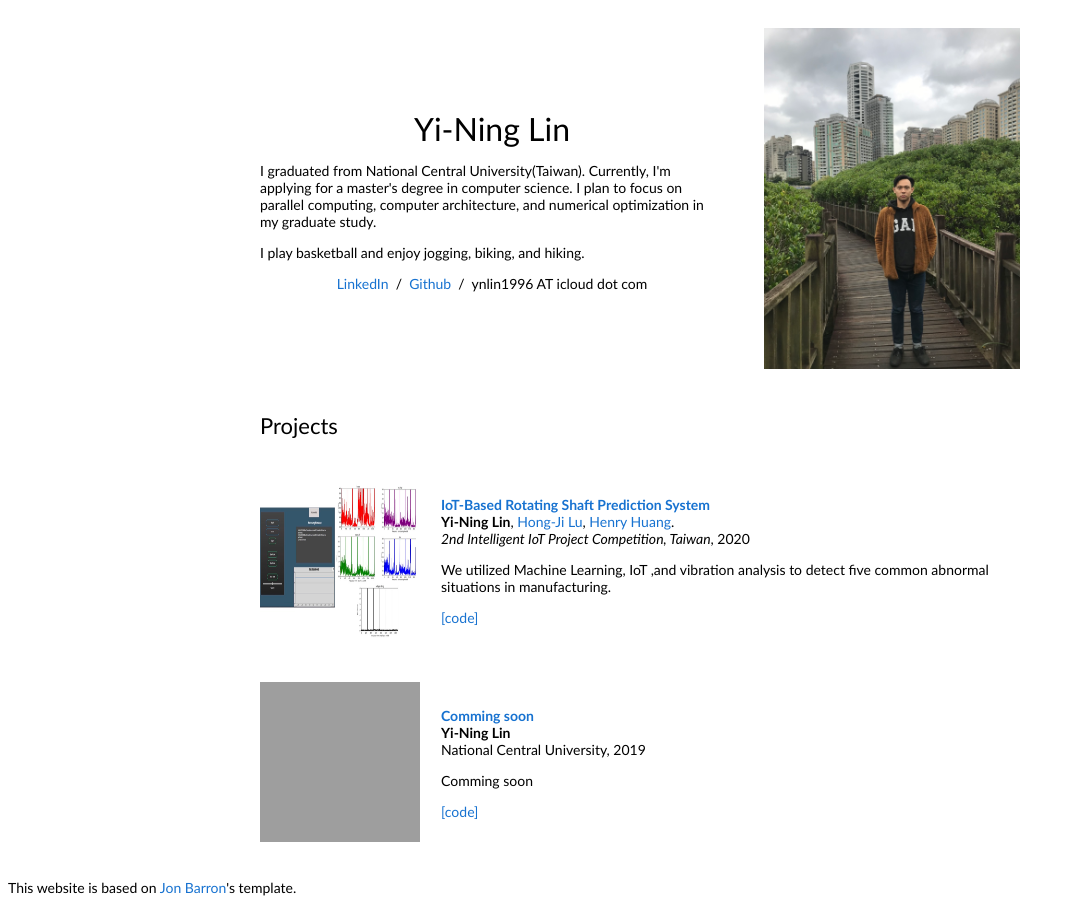
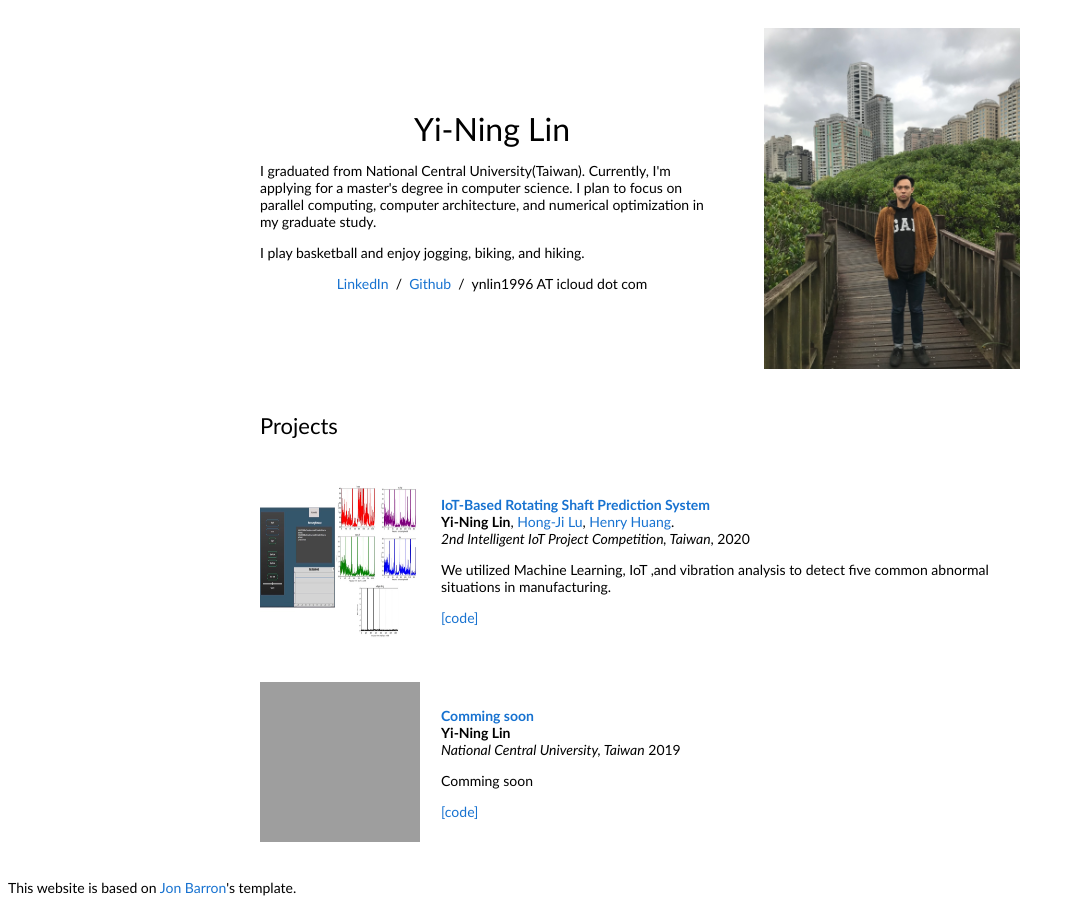
Before and after one commit to kennyynlin/kennyynlin.github.io, a plain HTML site: page index.html in a window 1280 px wide. Shown: the whole page, without its empty margins (0-1072 px from the left). Drawn offline with Linux system fonts and the light colour scheme; grey boxes are pictures that could not be loaded.

Commit message:
Update index.html

```diff
--- a/index.html
+++ b/index.html
@@ -71,7 +71,7 @@
               <br>
                <strong> Yi-Ning Lin </strong>
               <br>
-              National Central University, 2019
+              <em>National Central University, Taiwan</em> 2019
               <p> Comming soon</p>
                <a href="https://github.com/kennyynlin/Heat-Transfer-Term-Project">[code]</a>
             </td>
```
